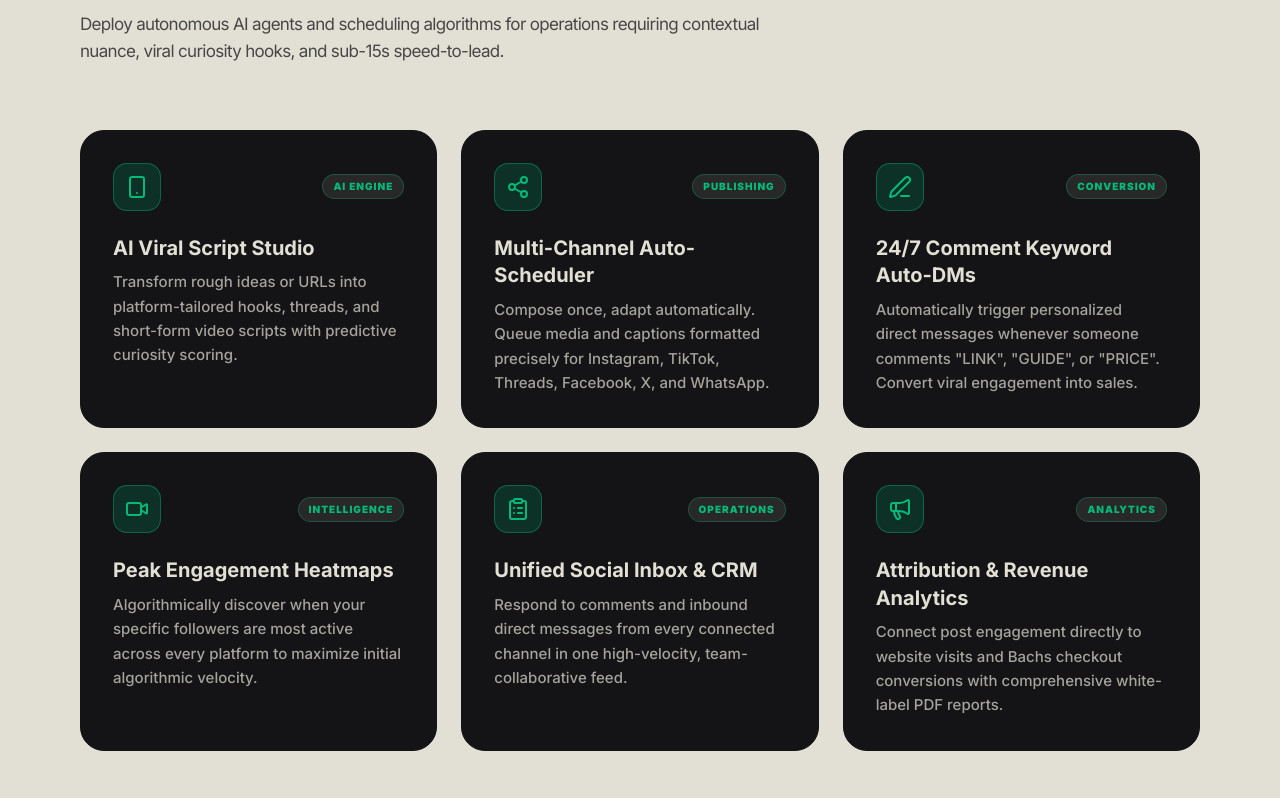
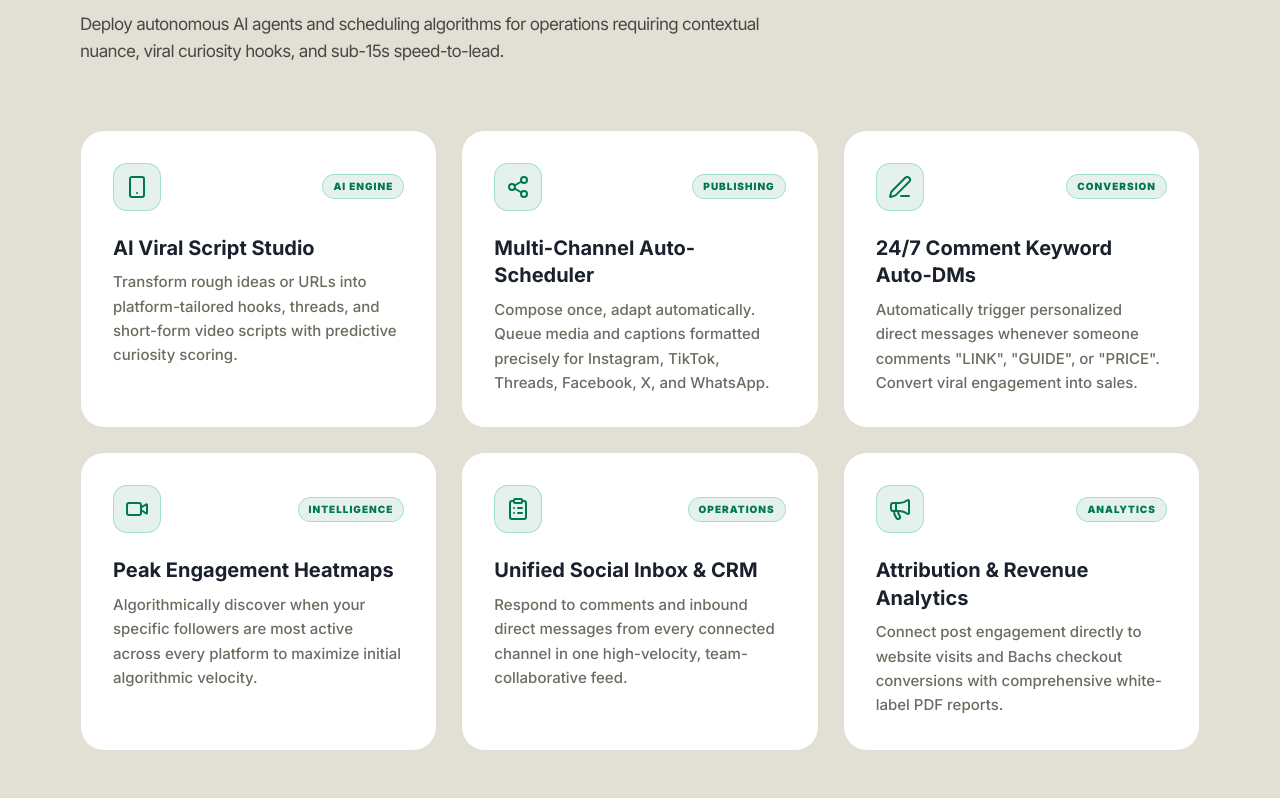
Before and after one commit to vincentagber/buffermate, a Next.js app in the folder buffermate-frontend/: page / in a window 1280 px wide. Shown: the part 1302-2100 px from the top of the page. Built offline with nearby package versions, Linux system fonts and the light colour scheme; no server answers; a web font is replaced by a local one.

Commit message:
style(marketing): update blog and platform use cases cards to white background with black text

```diff
--- a/buffermate-frontend/src/components/marketing/MarketingBlog.tsx
+++ b/buffermate-frontend/src/components/marketing/MarketingBlog.tsx
@@ -2,7 +2,7 @@
 
 import React from 'react';
 import Link from 'next/link';
-import { ArrowRight, Clock } from 'lucide-react';
+import { ArrowRight } from 'lucide-react';
 import { BLOG_POSTS } from '@/lib/blog-data';
 
 export default function MarketingBlog() {
@@ -31,55 +31,55 @@ export default function MarketingBlog() {
         </Link>
       </div>
 
-      {/* 3 Dark Editorial Cards */}
+      {/* 3 Editorial Cards */}
       <div className="grid grid-cols-1 md:grid-cols-3 gap-6">
         {featuredArticles.map((article) => (
           <Link
             key={article.slug}
             href={`/blog/${article.slug}`}
-            className="group bg-[#141416] rounded-[28px] p-8 border border-[#141416] hover:border-[#07B979]/50 hover:shadow-xl hover:-translate-y-1 transition-all flex flex-col justify-between"
+            className="group bg-white rounded-[28px] p-8 border border-[#E2E0D5] hover:border-[#C4C4B8] hover:shadow-xl hover:-translate-y-1 transition-all flex flex-col justify-between"
           >
             <div>
               {/* Category & Read Time */}
               <div className="flex items-center justify-between mb-5">
-                <span className="px-2.5 py-0.5 rounded-full text-[10px] font-bold bg-[#00784D]/30 text-[#07B979] border border-[#07B979]/30">
+                <span className="px-2.5 py-0.5 rounded-full text-[10px] font-bold bg-[#00784D]/10 text-[#00784D] border border-[#07B979]/20">
                   {article.category}
                 </span>
-                <span className="text-xs text-[#E2E0D5]/60 font-medium">
+                <span className="text-xs text-[#6B6B60] font-medium">
                   {article.readTime}
                 </span>
               </div>
 
               {/* Title */}
-              <h3 className="font-bold text-[19px] text-[#E2E0D5] group-hover:text-[#07B979] transition-colors leading-snug mb-3">
+              <h3 className="font-bold text-[19px] text-[#1A202C] group-hover:text-[#00784D] transition-colors leading-snug mb-3">
                 {article.title}
               </h3>
 
               {/* Description */}
-              <p className="font-medium text-[14px] text-[#E2E0D5]/70 leading-relaxed line-clamp-3 mb-6">
+              <p className="font-medium text-[14px] text-[#6B6B60] leading-relaxed line-clamp-3 mb-6">
                 {article.description}
               </p>
             </div>
 
             {/* Author Footer */}
-            <div className="pt-5 border-t border-[#E2E0D5]/15 flex items-center justify-between">
+            <div className="pt-5 border-t border-[#EFECE5] flex items-center justify-between">
               <div className="flex items-center space-x-3">
                 <img
                   src={article.authorAvatar}
                   alt={article.author}
-                  className="w-8 h-8 rounded-full object-cover border border-[#E2E0D5]/30"
+                  className="w-8 h-8 rounded-full object-cover border border-[#E2E0D5]"
                 />
                 <div>
-                  <div className="text-xs font-bold text-[#E2E0D5]">
+                  <div className="text-xs font-bold text-[#1A202C]">
                     {article.author}
                   </div>
-                  <div className="text-[11px] text-[#E2E0D5]/60">
+                  <div className="text-[11px] text-[#6B6B60]">
                     {article.date}
                   </div>
                 </div>
               </div>
 
-              <div className="w-8 h-8 rounded-full bg-[#000000] text-[#07B979] border border-[#07B979]/30 group-hover:bg-[#00784D] group-hover:text-white flex items-center justify-center transition-colors">
+              <div className="w-8 h-8 rounded-full bg-[#E2E0D5] text-[#1A202C] group-hover:bg-[#00784D] group-hover:text-white flex items-center justify-center transition-colors">
                 <ArrowRight className="w-4 h-4" />
               </div>
             </div>
--- a/buffermate-frontend/src/components/marketing/PlatformUseCases.tsx
+++ b/buffermate-frontend/src/components/marketing/PlatformUseCases.tsx
@@ -80,24 +80,24 @@ export default function PlatformUseCases() {
         {USE_CASES.map((uc, idx) => (
           <div
             key={idx}
-            className="bg-[#141416] rounded-[24px] p-8 border border-[#141416] hover:border-[#07B979]/50 transition-all hover:shadow-xl hover:-translate-y-1 group flex flex-col justify-between"
+            className="bg-white rounded-[24px] p-8 border border-[#E2E0D5] hover:border-[#C4C4B8] hover:shadow-xl hover:-translate-y-1 transition-all group flex flex-col justify-between"
           >
             <div>
               <div className="flex items-center justify-between mb-6">
-                <div className="w-12 h-12 rounded-[14px] bg-[#00784D]/30 border border-[#07B979]/40 flex items-center justify-center shrink-0 text-[#07B979] transition-transform group-hover:scale-105">
+                <div className="w-12 h-12 rounded-[14px] bg-[#00784D]/10 border border-[#07B979]/30 flex items-center justify-center shrink-0 text-[#00784D] transition-transform group-hover:scale-105">
                   {uc.icon}
                 </div>
                 {uc.badge && (
-                  <span className="text-[10px] uppercase font-black tracking-widest px-2.5 py-1 rounded-full bg-[#E2E0D5]/10 text-[#07B979] border border-[#07B979]/30">
+                  <span className="text-[10px] uppercase font-black tracking-widest px-2.5 py-1 rounded-full bg-[#00784D]/10 text-[#00784D] border border-[#07B979]/30">
                     {uc.badge}
                   </span>
                 )}
               </div>
               <div>
-                <h3 className="font-bold text-[20px] text-[#E2E0D5] mb-2 leading-snug group-hover:text-[#07B979] transition-colors">
+                <h3 className="font-bold text-[20px] text-[#1A202C] mb-2 leading-snug group-hover:text-[#00784D] transition-colors">
                   {uc.title}
                 </h3>
-                <p className="font-medium text-[15px] text-[#E2E0D5]/70 leading-relaxed">
+                <p className="font-medium text-[15px] text-[#6B6B60] leading-relaxed">
                   {uc.description}
                 </p>
               </div>
```
